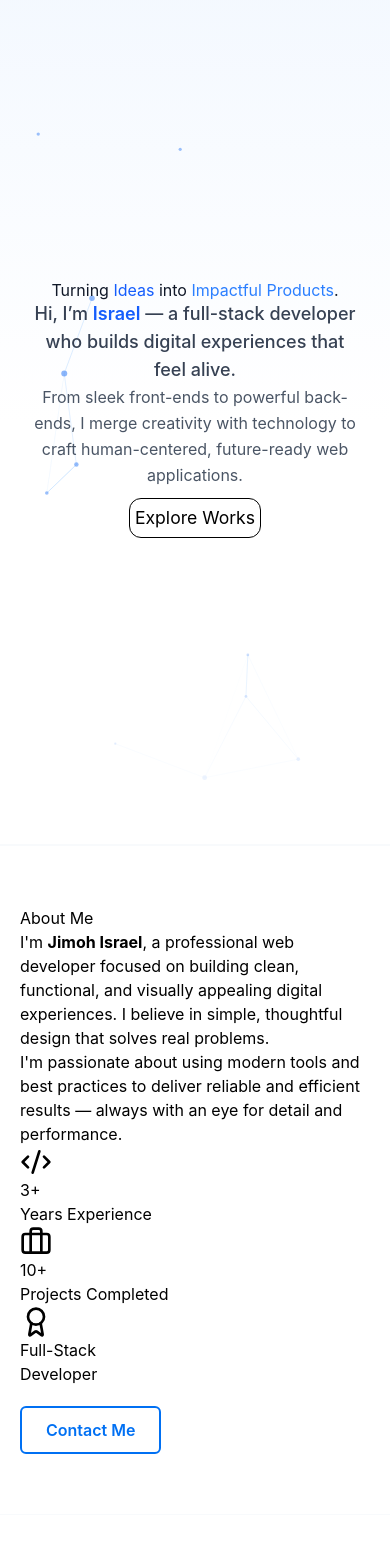
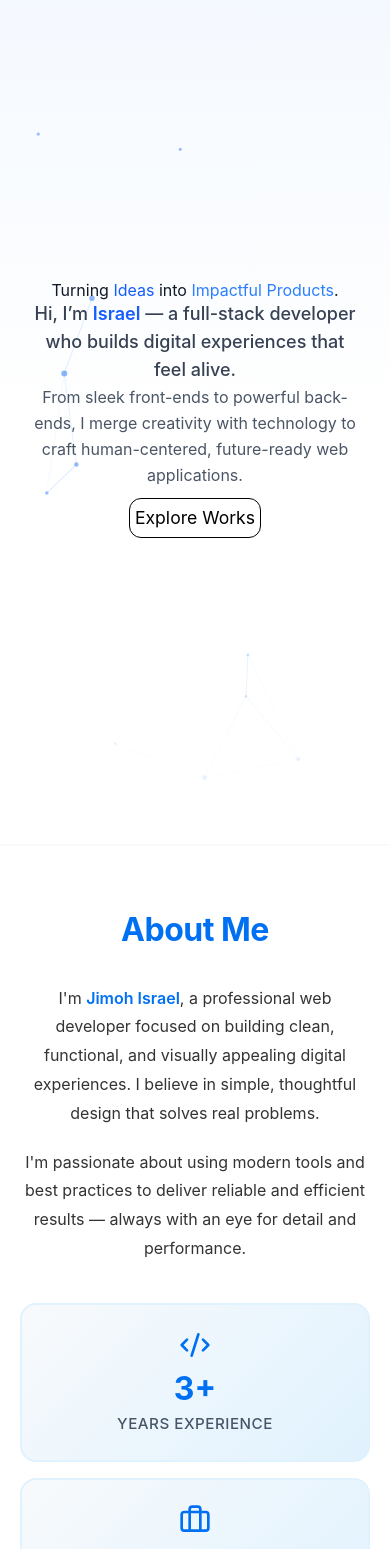
Before and after one commit to jimohisraelo/nextjs-portfolio, a Next.js app: page / in a window 390 px wide. Shown: the top 1549 px of the page. Built offline with nearby package versions, Linux system fonts and the light colour scheme.

Commit message:
Update about-section.css

```diff
--- a/src/components/styles/about-section.css
+++ b/src/components/styles/about-section.css
@@ -1,90 +1,185 @@
 .about-section {
   background-color: #fff;
   color: #000;
-  padding: 60px 20px;
-}
-
-.about-wrapper {
+  padding: 80px 20px;
+  min-height: 500px;
   display: flex;
   align-items: center;
   justify-content: center;
-  gap: 50px;
-  max-width: 1100px;
-  margin: 0 auto;
 }
 
-.about-image {
-  flex: 1;
+.about-wrapper-centered {
+  max-width: 900px;
+  margin: 0 auto;
+  text-align: center;
+}
+
+.about-text-centered {
+  width: 100%;
+}
+
+.about-text-centered h2 {
+  color: #0070f3;
+  font-size: 3rem;
+  font-weight: 700;
+  margin-bottom: 30px;
+  letter-spacing: -0.5px;
+}
+
+.about-text-centered p {
+  font-size: 1.15rem;
+  line-height: 1.8;
+  margin-bottom: 20px;
+  color: #333;
+  max-width: 800px;
+  margin-left: auto;
+  margin-right: auto;
+}
+
+.about-text-centered p strong {
+  color: #0070f3;
+  font-weight: 600;
+}
+
+/* Stats Container */
+.stats-container {
+  display: grid;
+  grid-template-columns: repeat(auto-fit, minmax(180px, 1fr));
+  gap: 24px;
+  margin: 50px auto 40px;
+  max-width: 700px;
+}
+
+.stat-card {
+  background: linear-gradient(135deg, #f8fafc 0%, #e0f2fe 100%);
+  border: 2px solid #e0f2fe;
+  border-radius: 16px;
+  padding: 30px 20px;
+  transition: all 0.3s ease;
+  cursor: default;
+}
+
+.stat-card:hover {
+  transform: translateY(-5px);
+  box-shadow: 0 12px 24px rgba(0, 112, 243, 0.15);
+  border-color: #0070f3;
+}
+
+.stat-icon {
+  color: #0070f3;
+  margin-bottom: 12px;
   display: flex;
   justify-content: center;
+  align-items: center;
 }
 
-.profile-img {
-  width: 100%;
-  max-width: 380px;
-  height: auto;
-  border-radius: 12px;
-  object-fit: cover;
+.stat-value {
+  font-size: 2.5rem;
+  font-weight: 700;
+  color: #0070f3;
+  margin-bottom: 8px;
+  line-height: 1;
 }
 
-.about-text {
-  flex: 1;
+.stat-label {
+  font-size: 0.95rem;
+  color: #475569;
+  font-weight: 500;
+  text-transform: uppercase;
+  letter-spacing: 0.5px;
 }
 
-.about-text h2 {
-  color: #0070f3;
-  font-size: 2.2rem;
-  font-weight: 700;
-  margin-bottom: 20px;
-}
-
-.about-text p {
-  font-size: 1.05rem;
-  line-height: 1.7;
-  margin-bottom: 15px;
-}
-
+/* Contact Button */
 .contact-btn {
   display: inline-block;
-  margin-top: 20px;
-  padding: 10px 24px;
+  margin-top: 30px;
+  padding: 14px 32px;
   border: 2px solid #0070f3;
   color: #0070f3;
   font-weight: 600;
-  border-radius: 6px;
+  font-size: 1.05rem;
+  border-radius: 8px;
   text-decoration: none;
-  transition: 0.3s;
+  transition: all 0.3s ease;
+  box-shadow: 0 4px 12px rgba(0, 112, 243, 0.1);
 }
 
 .contact-btn:hover {
   background-color: #0070f3;
   color: #fff;
+  transform: translateY(-2px);
+  box-shadow: 0 8px 20px rgba(0, 112, 243, 0.3);
 }
 
-/* Medium and small screens */
+/* Medium screens */
 @media (max-width: 900px) {
-  .about-wrapper {
-    flex-direction: column;
-    text-align: center;
-    gap: 30px;
+  .about-section {
+    padding: 60px 20px;
   }
 
-  .profile-img {
-    max-width: 300px;
+  .about-text-centered h2 {
+    font-size: 2.5rem;
+  }
+
+  .about-text-centered p {
+    font-size: 1.05rem;
+  }
+
+  .stats-container {
+    gap: 20px;
   }
 }
 
-/* For very large screens */
+/* Small screens */
+@media (max-width: 600px) {
+  .about-text-centered h2 {
+    font-size: 2rem;
+  }
+
+  .about-text-centered p {
+    font-size: 1rem;
+  }
+
+  .stats-container {
+    grid-template-columns: 1fr;
+    gap: 16px;
+    margin: 40px auto 30px;
+  }
+
+  .stat-card {
+    padding: 24px 16px;
+  }
+
+  .stat-value {
+    font-size: 2rem;
+  }
+
+  .contact-btn {
+    padding: 12px 28px;
+    font-size: 1rem;
+  }
+}
+
+/* Very large screens */
 @media (min-width: 1600px) {
   .about-section {
-    padding: 100px 0;
+    padding: 120px 0;
   }
 
-  .about-wrapper {
-    gap: 80px;
+  .about-wrapper-centered {
+    max-width: 1100px;
   }
 
-  .about-text h2 {
-    font-size: 2.8rem;
+  .about-text-centered h2 {
+    font-size: 3.5rem;
+  }
+
+  .about-text-centered p {
+    font-size: 1.25rem;
+  }
+
+  .stats-container {
+    max-width: 800px;
+    gap: 30px;
   }
 }
```
